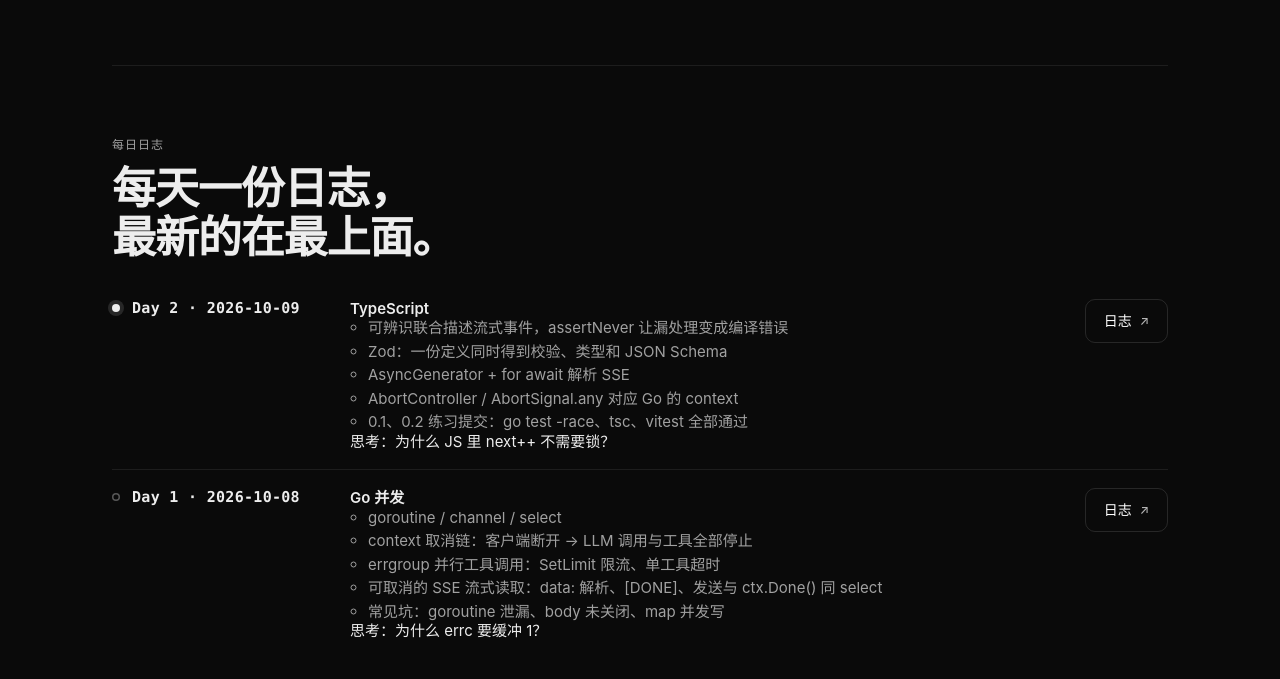
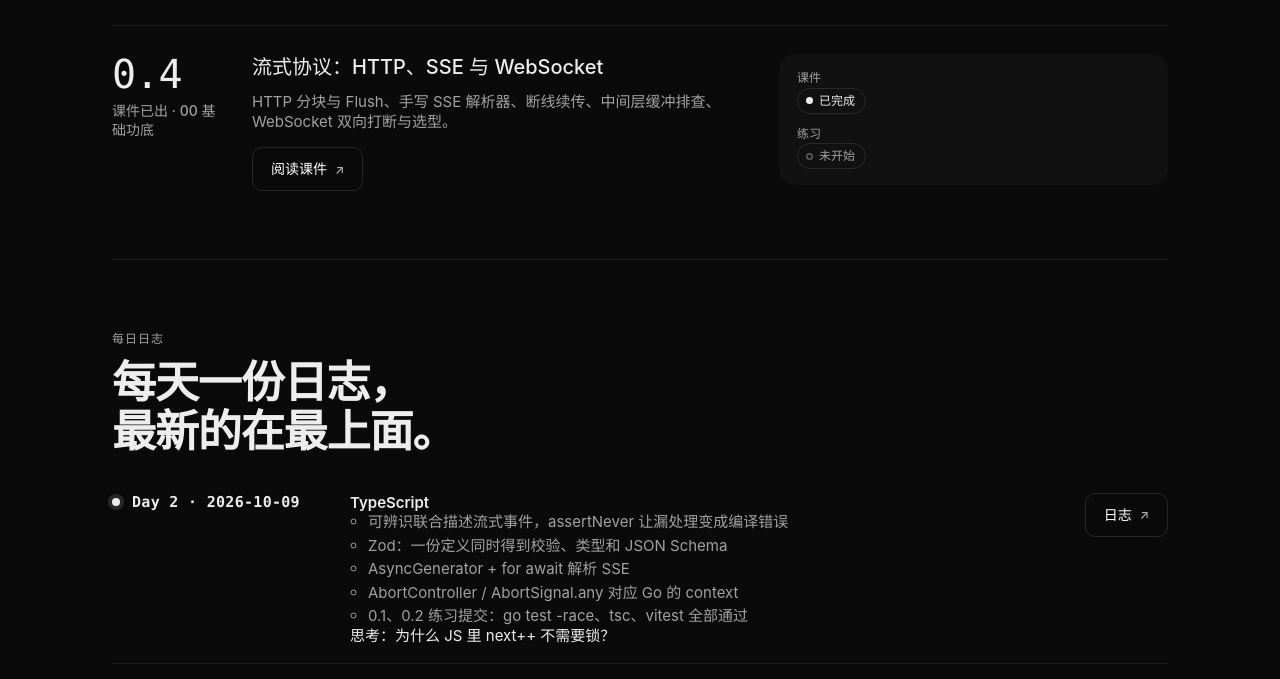
Before and after one commit to Duang777/ai-agent-fullstack-roadmap, a plain HTML site: page docs/index.html in a window 1280 px wide. Shown: the part 1739-2418 px from the top of the page. Drawn offline with Linux system fonts and the light colour scheme.

Commit message:
docs(pages): 主页加入 0.4 流式协议

```diff
--- a/docs/index.html
+++ b/docs/index.html
@@ -280,6 +280,25 @@
                 <dd><span class="chip x-chip">未开始</span></dd>
               </dl>
             </article>
+            <article class="step">
+              <div class="step__intro">
+                <p class="step__num x-step-num">0.4</p>
+                <p class="step__eyebrow">课件已出 · 00 基础功底</p>
+              </div>
+              <div>
+                <h3>流式协议：HTTP、SSE 与 WebSocket</h3>
+                <p class="sub">HTTP 分块与 Flush、手写 SSE 解析器、断线续传、中间层缓冲排查、WebSocket 双向打断与选型。</p>
+                <div class="links" style="margin-top: 16px">
+                  <a class="x-btn x-btn--ghost" href="https://github.com/Duang777/ai-agent-fullstack-roadmap/blob/main/notes/00-foundations/04-streaming.md" target="_blank" rel="noopener">阅读课件</a>
+                </div>
+              </div>
+              <dl class="step__panel">
+                <dt>课件</dt>
+                <dd><span class="chip x-chip x-chip--done">已完成</span></dd>
+                <dt>练习</dt>
+                <dd><span class="chip x-chip">未开始</span></dd>
+              </dl>
+            </article>
           </div>
         </section>
 
@@ -333,7 +352,7 @@
               <div class="x-card__top"><span class="x-card__num">00</span><span class="chip x-chip x-chip--live">进行中</span></div>
               <h3>基础功底</h3>
               <ul>
-                <li>Go 并发与工程</li>
+                <li>Go 基础与并发</li>
                 <li>TypeScript</li>
                 <li>Python（够用即可）</li>
                 <li>HTTP / SSE / WebSocket 流式协议</li>
```
